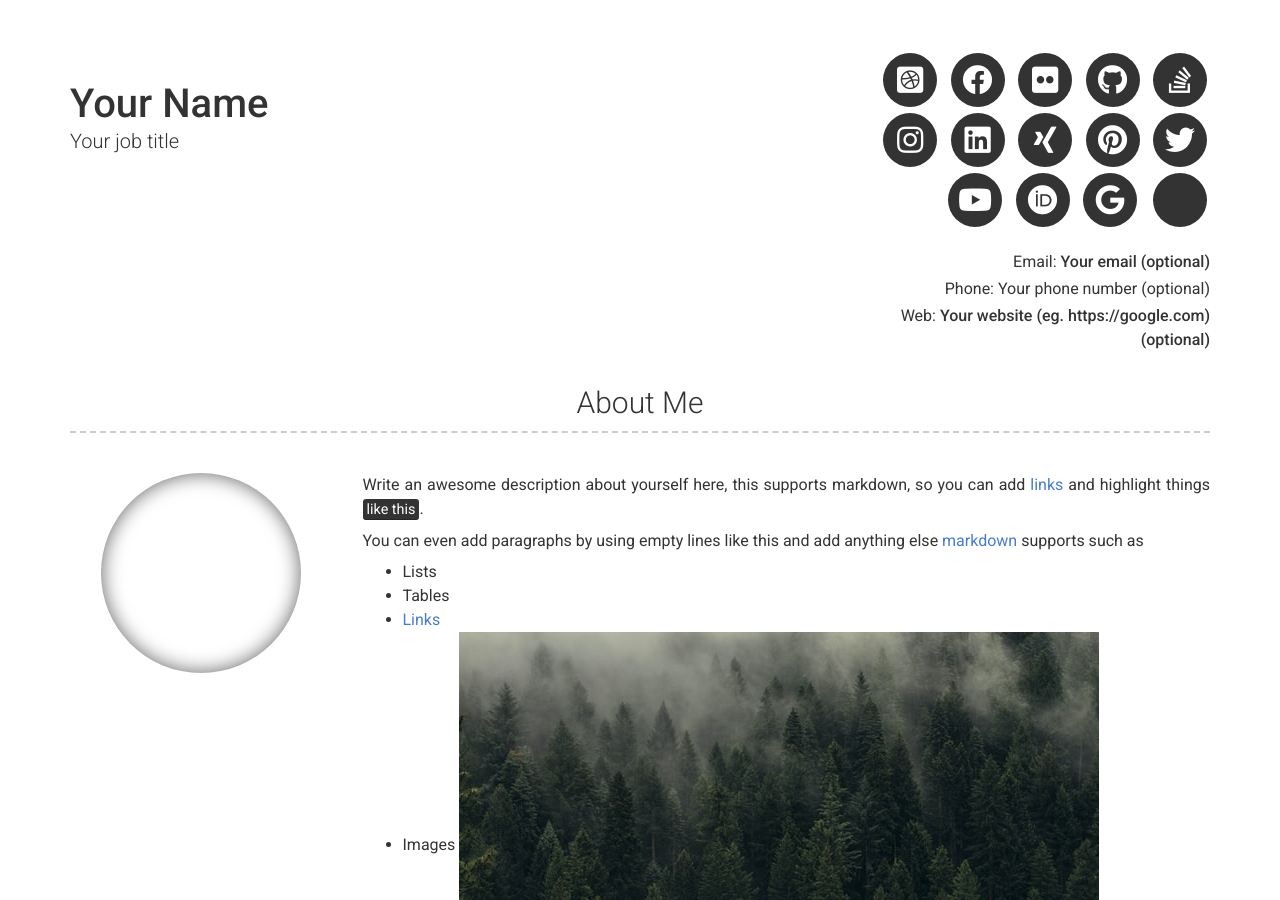
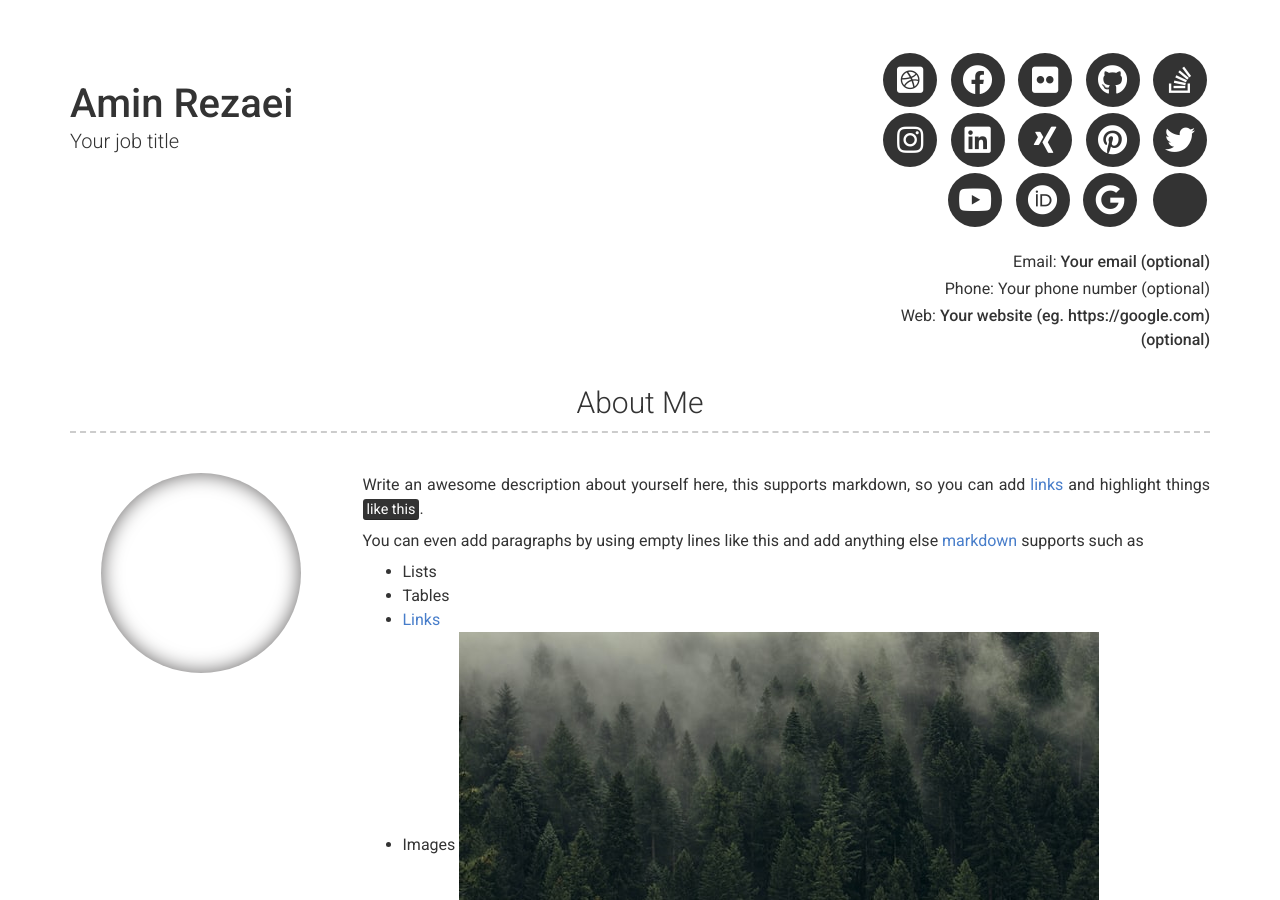
Before and after one commit to aminrezaei-img/CV, a Jekyll site: the page built from index.md, in a window 1280 px wide and 900 px high. Built offline with Jekyll 4.4.1, drawn with Linux system fonts in a browser that asks for light colours; nearby versions of some CDN libraries; some of the changed text lies outside the part shown.

Commit message:
Update _config.yml

```diff
--- a/_config.yml
+++ b/_config.yml
@@ -6,7 +6,7 @@ repository: Git repository where your resume will be hosted, only required if yo
 version: 2
 
 # Personal info
-name: Your Name
+name: Amin Rezaei
 title: Your job title
 email: Your email (optional)
 # email_title: Email (Email title override)
```
